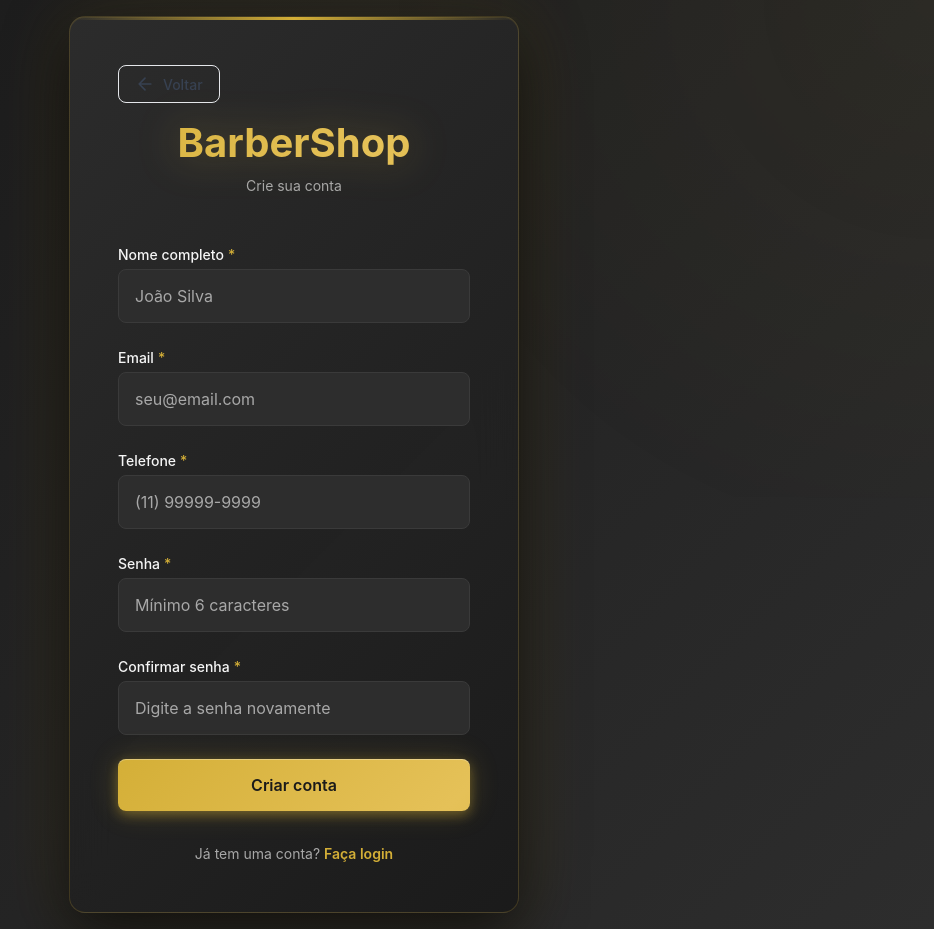
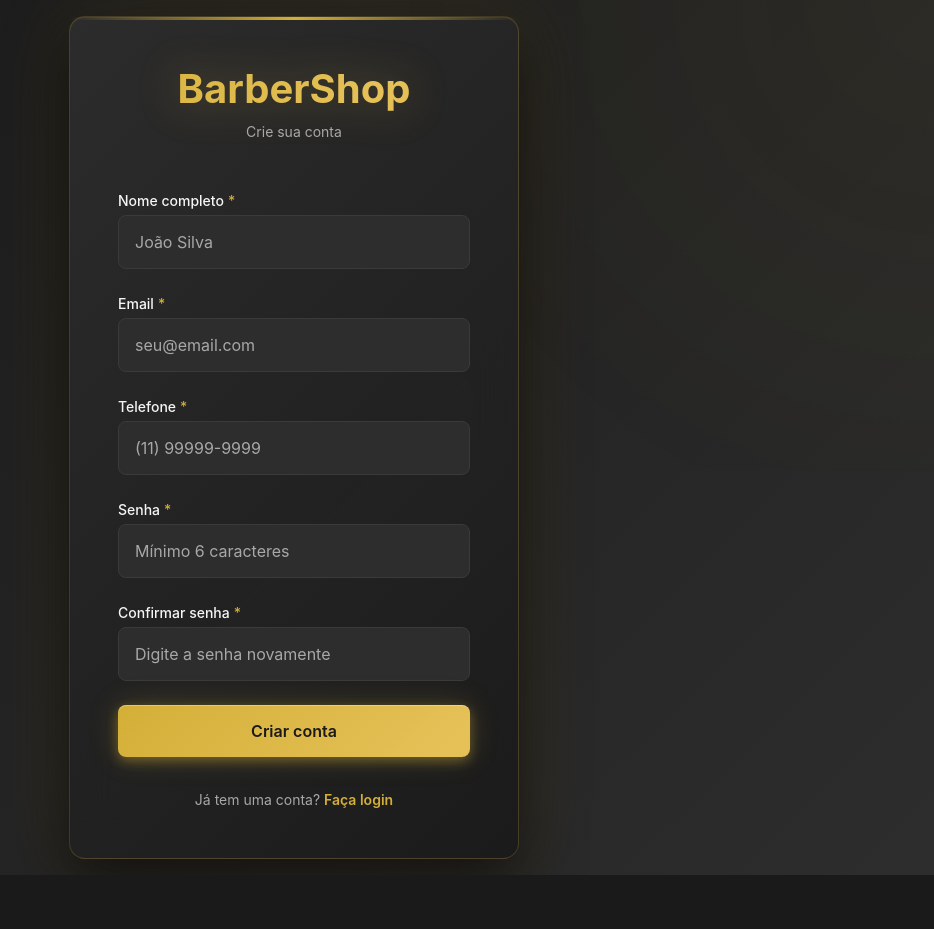
Before and after one commit to PedroLeoo07/barbershop-management-web, a Next.js app: page /register in a window 1280 px wide. Shown: the whole page, without its empty margins (346-1280 px from the left). After the commit the page ends 875 px from the top, so only its background shows below. Built offline with nearby package versions, Linux system fonts and the light colour scheme.

Commit message:
chore: remove BackButton component from Login and Register pages

```diff
--- a/src/app/login/page.tsx
+++ b/src/app/login/page.tsx
@@ -6,7 +6,6 @@ import Link from 'next/link';
 import { useAuth } from '@/contexts/AuthContext';
 import { Button } from '@/components/Button';
 import { Input } from '@/components/Input';
-import { BackButton } from '@/components/BackButton';
 import styles from './page.module.css';
 
 export default function LoginPage() {
@@ -35,7 +34,6 @@ export default function LoginPage() {
   return (
     <div className={styles.container}>
       <div className={styles.card}>
-        <BackButton />
         <div className={styles.header}>
           <h1 className={styles.logo}>BarberShop</h1>
           <p className={styles.subtitle}>Sistema de Gestão Premium</p>
--- a/src/app/register/page.tsx
+++ b/src/app/register/page.tsx
@@ -6,7 +6,6 @@ import Link from 'next/link';
 import { useAuth } from '@/contexts/AuthContext';
 import { Button } from '@/components/Button';
 import { Input } from '@/components/Input';
-import { BackButton } from '@/components/BackButton';
 import styles from '../login/page.module.css';
 
 export default function RegisterPage() {
@@ -63,7 +62,6 @@ export default function RegisterPage() {
   return (
     <div className={styles.container}>
       <div className={styles.card}>
-        <BackButton />
         <div className={styles.header}>
           <h1 className={styles.logo}>BarberShop</h1>
           <p className={styles.subtitle}>Crie sua conta</p>
```
